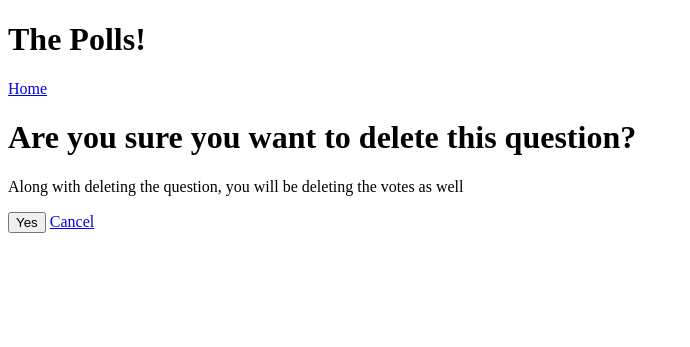
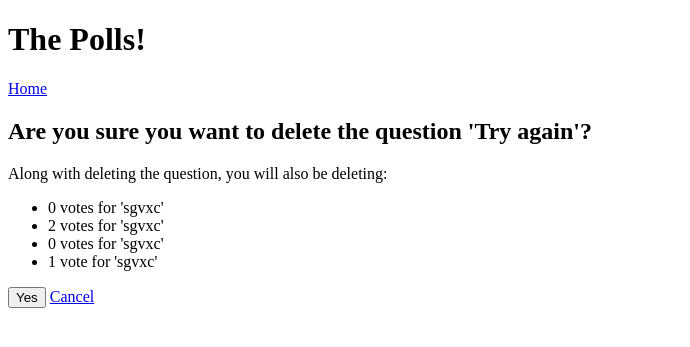
Before and after one commit to NColusso/mysite, a Django app: page /polls/14/delete/ in a window 1280 px wide. Shown: the top 347 px of the page, without its empty margins (0-690 px from the left). Run offline with Django 3.2, Linux system fonts and the light colour scheme; data comes from the database, SQL or seed files in the repository; both versions use the stored data as it was after the commit.

Commit message:
Feature: When deleting will show how many votes are being deleted

```diff
--- a/polls/templates/polls/delete.html
+++ b/polls/templates/polls/delete.html
@@ -3,12 +3,22 @@
 
 <form method="post">
   {% csrf_token %}
-  <h1>Are you sure you want to delete this question?</h1>
+  <h2>Are you sure you want to delete the question '{{ question.question_text }}'?</h2>
   <p>
-    Along with deleting the question, you will be deleting the votes as well
+    Along with deleting the question, you will also be deleting:
+    <ul>
+
+     {% for choice in question.choice_set.all %}
+
+    <li>{{ choice.votes }} vote{{choice.votes|pluralize}} for '{{ choice.choice_text }}'</li>
+
+
+  {% endfor %}
+  </ul>
   </p>
   <input type="submit" value="Yes" />
   <a href="{% url 'polls:index' %}">Cancel</a>
 </form>
 
+
 {% endblock %}
--- a/polls/views.py
+++ b/polls/views.py
@@ -28,17 +28,8 @@ class ResultsView(generic.DetailView):
 class DeleteView(generic.DeleteView):
   model = Question
   template_name = 'polls/delete.html'
-  context_object_name = 'total_votes'
   success_url = reverse_lazy('polls:index')
 
-  def get_total_votes(self):
-    total_votes = 0
-    for choice in Question.choice_set.all:
-      total_votes += choice.votes
-      print(total_votes)
-    return "TEsTING"
-
-  total_votes = get_total_votes
 
 def add_question(request):
   if request.method == 'POST':
```
Also changed, not shown: db.sqlite3.
